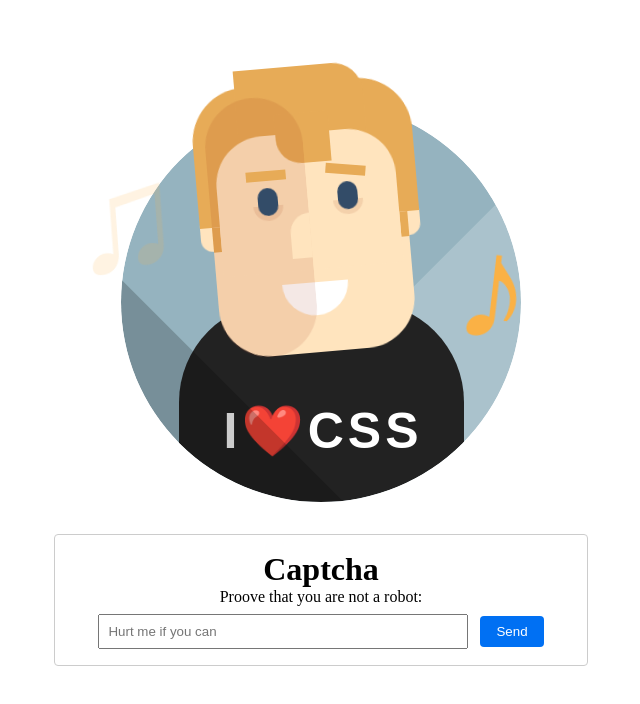
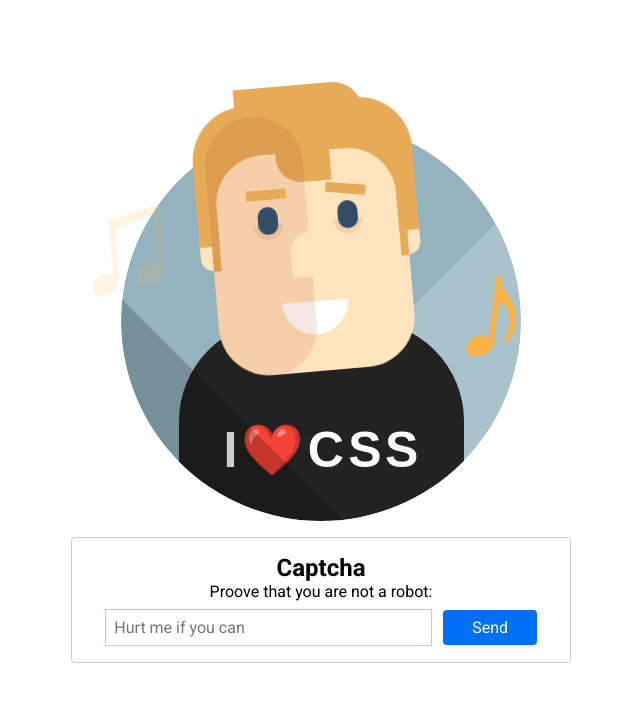
Before and after one commit to kaanvur/ai-captcha, a SvelteKit app: page / in a window 1280 px wide. Shown: the top 704 px of the page, without its empty margins (319-959 px from the left). Built offline with nearby package versions, Linux system fonts and the light colour scheme.

Commit message:
feat: add font and style

```diff
--- a/src/app.css
+++ b/src/app.css
@@ -1,3 +1,16 @@
+*,
+*::before,
+*::after {
+	box-sizing: border-box;
+}
+* {
+	margin: 0;
+	padding: 0;
+	border: 0;
+	font-size: 100%;
+	font: inherit;
+	vertical-align: baseline;
+}
 body,
 html {
 	width: 100%;
@@ -6,6 +19,7 @@
 	display: grid;
 	align-content: center;
 	text-align: center;
+	font-family: 'Roboto', sans-serif;
 }
 @media screen and (max-height: 768px) {
 	body,
--- a/src/app.html
+++ b/src/app.html
@@ -4,6 +4,12 @@
 		<meta charset="utf-8" />
 		<link rel="icon" href="%sveltekit.assets%/favicon.png" />
 		<meta name="viewport" content="width=device-width, initial-scale=1" />
+		<link rel="preconnect" href="https://fonts.googleapis.com" />
+		<link rel="preconnect" href="https://fonts.gstatic.com" crossorigin />
+		<link
+			href="https://fonts.googleapis.com/css2?family=Roboto:wght@400;500;700&display=swap"
+			rel="stylesheet"
+		/>
 		%sveltekit.head%
 	</head>
 	<body data-sveltekit-preload-data="hover">
--- a/src/component/CaptchaForm.svelte
+++ b/src/component/CaptchaForm.svelte
@@ -54,7 +54,7 @@
 
 <style>
 	.form-container {
-		margin: 2rem auto;
+		margin: 1rem auto;
 		max-width: 500px;
 		width: 100%;
 		padding: 1rem;
@@ -62,9 +62,9 @@
 		border-radius: 4px;
 		position: relative;
 	}
-	h1,
-	p {
-		margin: 0;
+	h1 {
+		font-size: 1.5rem;
+		font-weight: 700;
 	}
 	p {
 		padding-bottom: 0.5rem;
@@ -74,6 +74,7 @@
 		padding: 0.5rem;
 		margin-right: 0.5rem;
 		width: 70%;
+		border: 1px solid thistle;
 	}
 
 	button {
@@ -83,5 +84,6 @@
 		border: none;
 		border-radius: 4px;
 		cursor: pointer;
+		min-width: 20%;
 	}
 </style>
```
